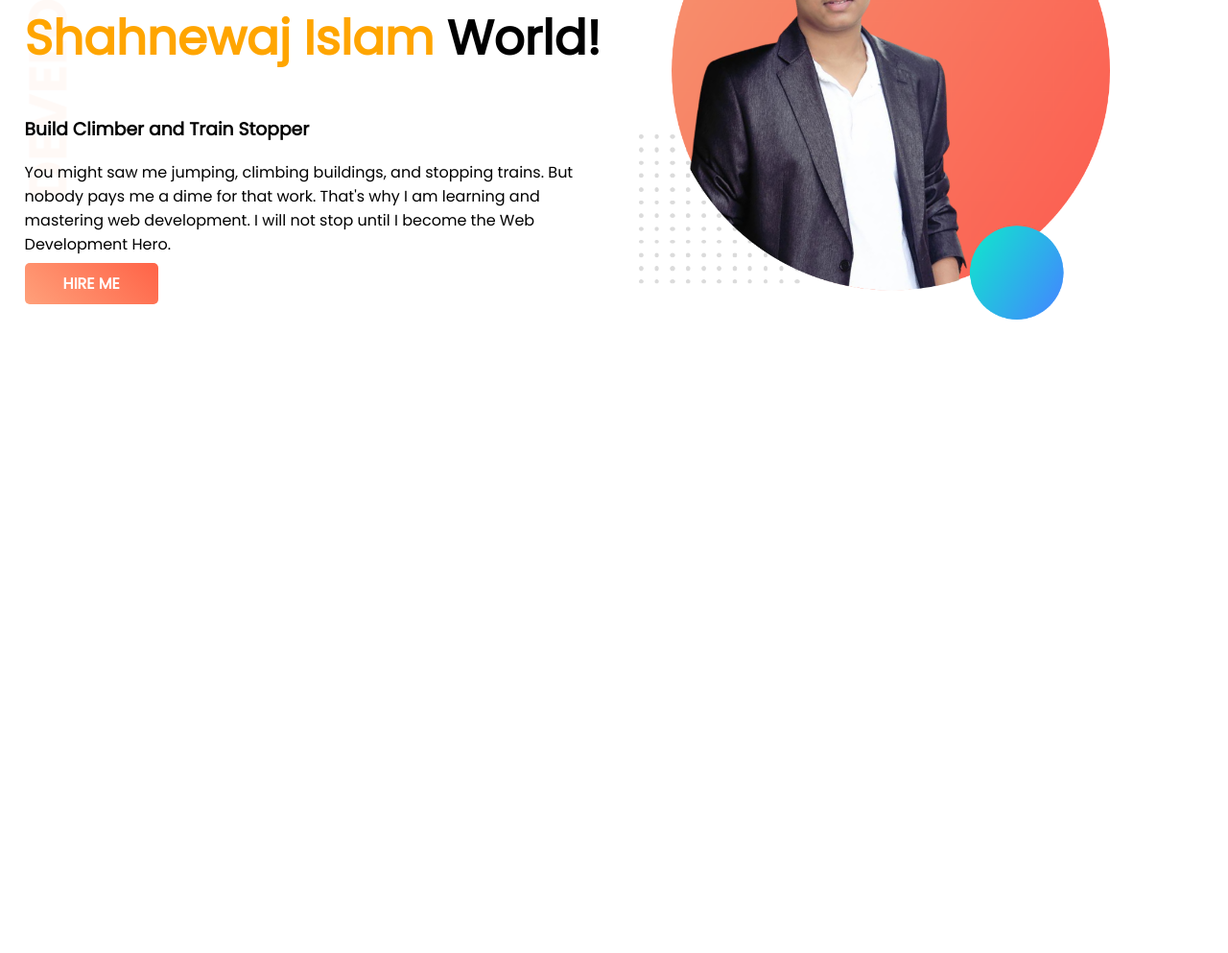
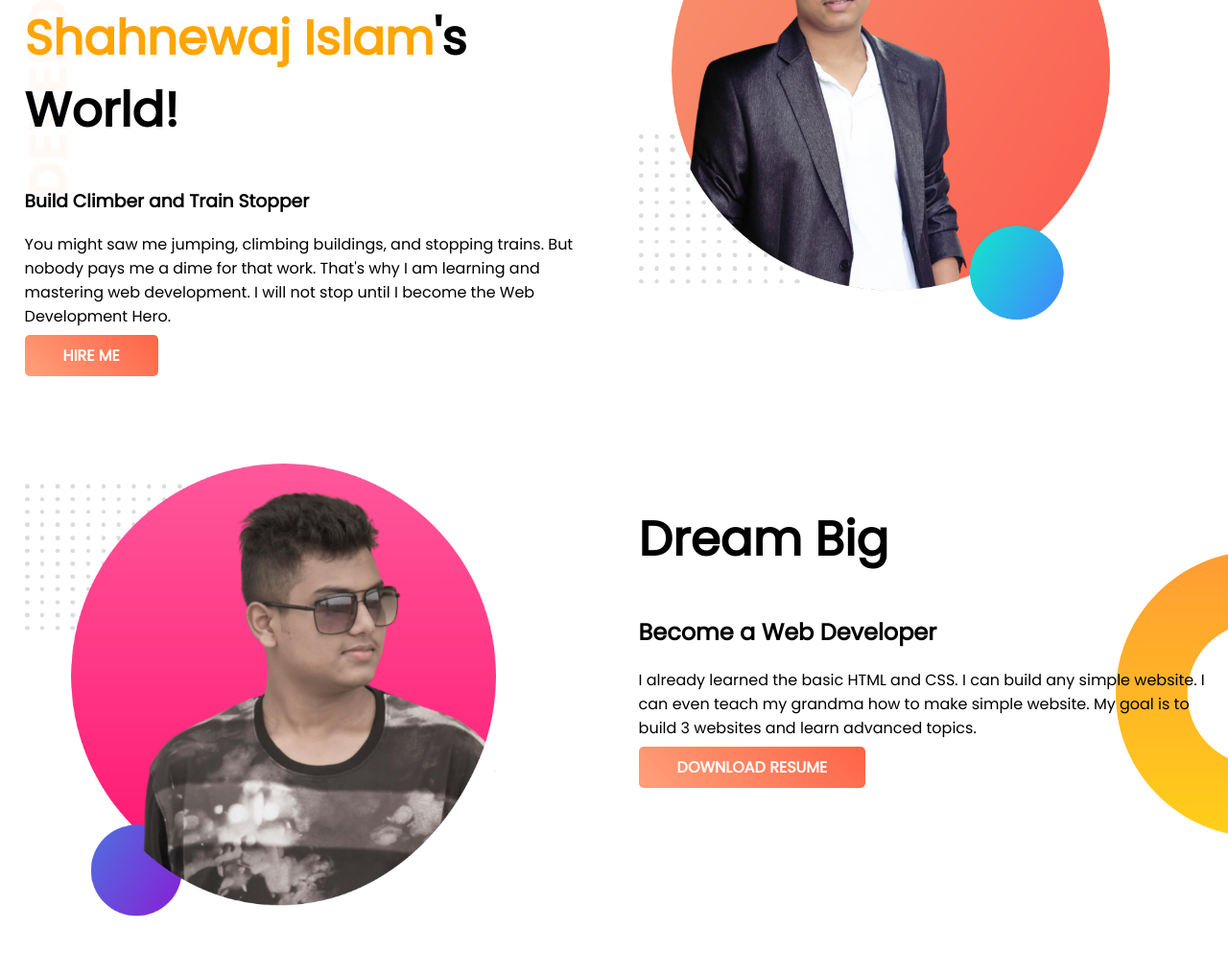
Before and after one commit to Selfshah/developer-portfolio, a plain HTML site: page index.html in a window 1280 px wide. Shown: the part 155-1148 px from the top of the page at 96% size. Before the commit the page ends 800 px from the top, so only its background shows below. Drawn offline with Linux system fonts and the light colour scheme.

Commit message:
update 5th Jul, 2021, 01:00 AM

```diff
--- a/index.html
+++ b/index.html
@@ -17,7 +17,7 @@
     <section class="top-banner">
         <div class="half-width">
             <h1>Welcome To</h1>
-            <h1><span class="my-name">Shahnewaj Islam</span> World!</h1>
+            <h1><span class="my-name">Shahnewaj Islam</span>'s World!</h1>
             <h3>Build Climber and Train Stopper</h3>
             <p>You might saw me jumping, climbing buildings, and stopping trains. But nobody pays me a dime for that
                 work.
@@ -31,6 +31,18 @@
             <img src="images/img2.png" alt="Shahnewaj Islam">
         </div>
     </section>
+    <section class="dream-big">
+        <div class="half-width">
+            <img src="images/img4.png" alt="Shahnewaj Islam">
+        </div>
+        <div class="half-width">
+            <h1>Dream Big</h1>
+            <h2>Become a Web Developer</h2>
+            <p>I already learned the basic HTML and CSS. I can build any simple website. I can even teach my grandma how
+                to make simple website. My goal is to build 3 websites and learn advanced topics.</p>
+            <a class="link-button" href="#" target="_blank">DOWNLOAD RESUME</a>
+        </div>
+    </section>
 </body>
 
 </html>
--- a/style.css
+++ b/style.css
@@ -10,6 +10,7 @@ h1{
 }
 section{
     display: flex;
+    margin-bottom: 100px;
 }
 .half-width{
     width: 50%;
@@ -30,3 +31,8 @@ section{
     background-image: url(images/top-banner.png);
     background-repeat: no-repeat;
 }
+.dream-big{
+    background-image: url(images/dream-bg.png);
+    background-repeat: no-repeat;
+    background-position: right;
+}
```
Also changed, not shown: images/img4.png (added).
